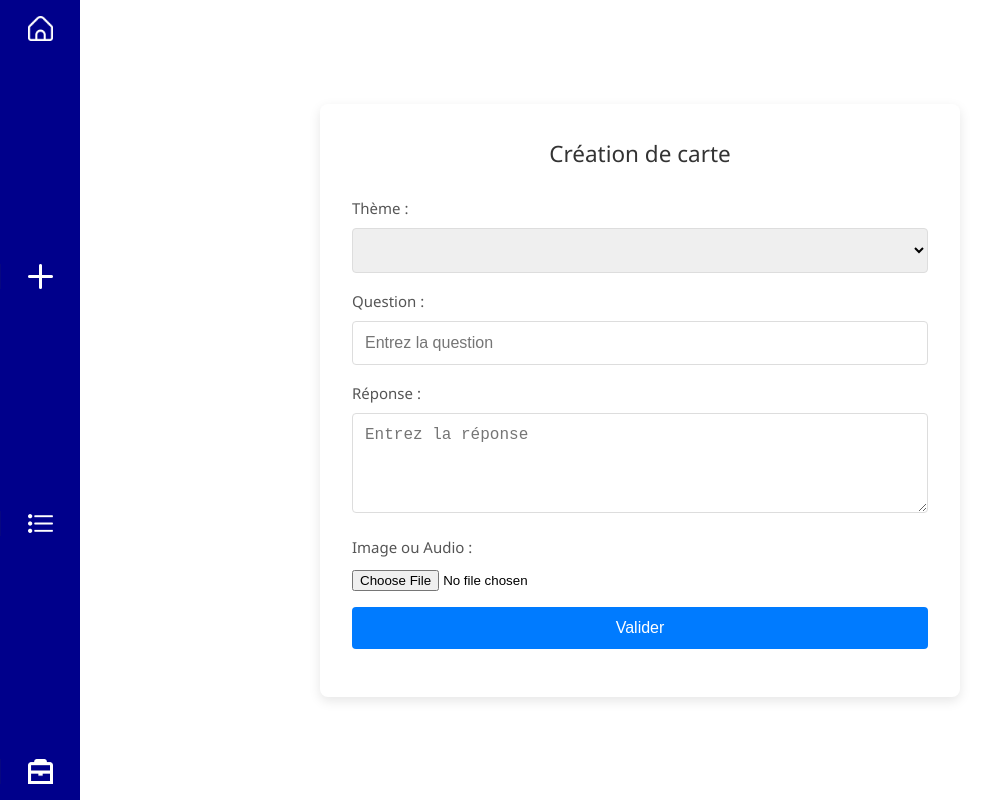
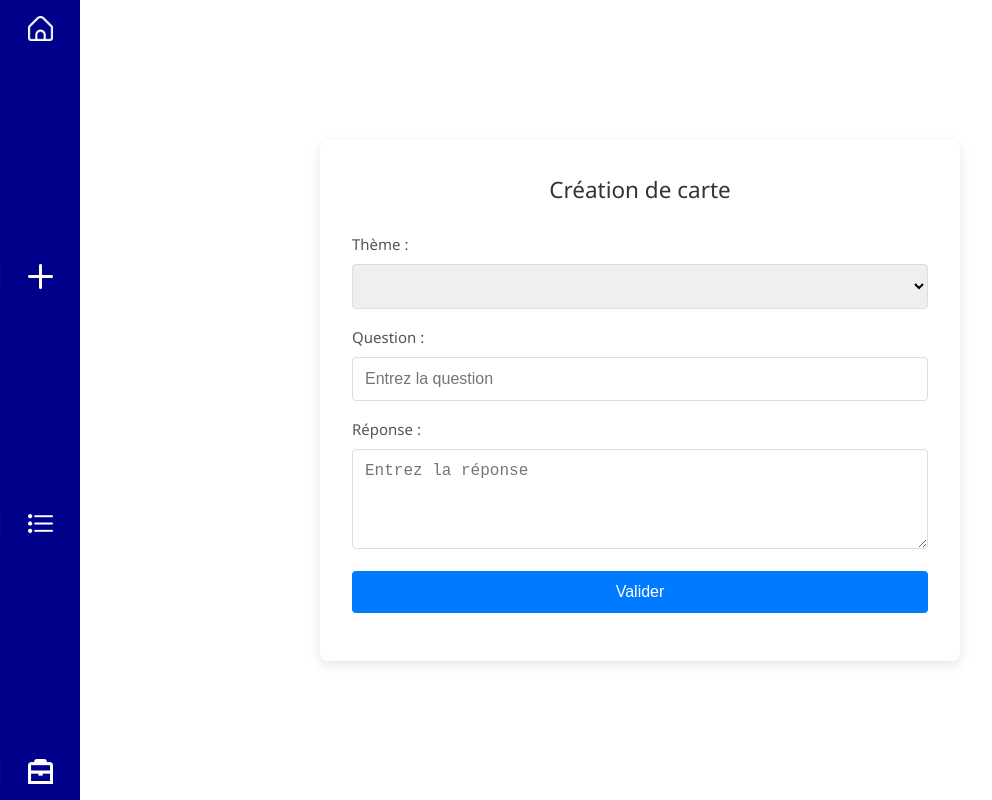
Before and after one commit to MatDoney/Boite-de-leitner, a Vue app: page /cardCreation in a window 1280 px wide. Shown: the whole page, without its empty margins (0-992 px from the left). Built offline with nearby package versions, Linux system fonts and the light colour scheme; the HTML template or start-up script is replaced by a standard one.

Commit message:
annulation multimedia

```diff
--- a/src/components/CardForm.vue
+++ b/src/components/CardForm.vue
@@ -75,10 +75,7 @@ function handleSubmit(e: Event) {
             v-model="reponseField" required>
         </textarea>
       </div>
-      <div class="form-group">
-        <label for="media">Image ou Audio :</label>
-        <input id="media" type="file" accept="image/*, audio/*, video/*" />
-      </div>
+
       <div class="form-group">
         <input type="submit" value="Valider" />
       </div>
```
